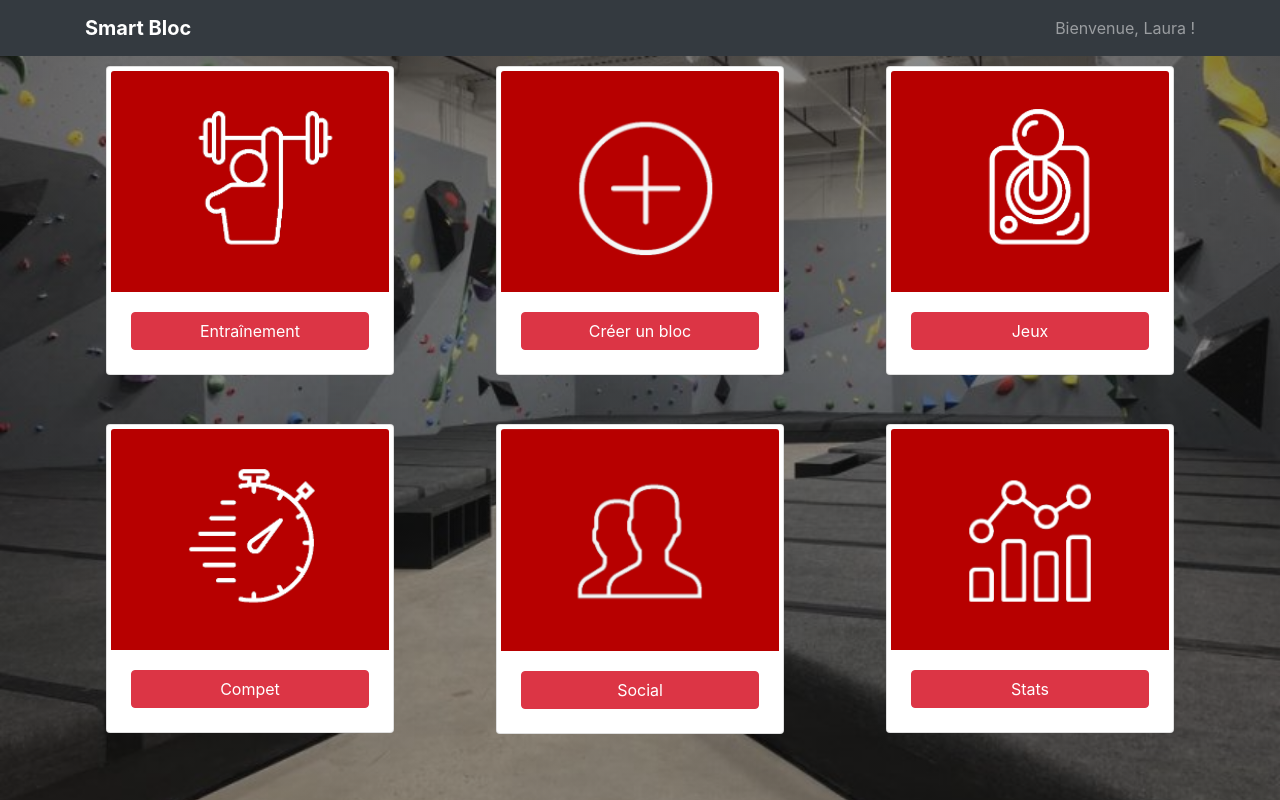
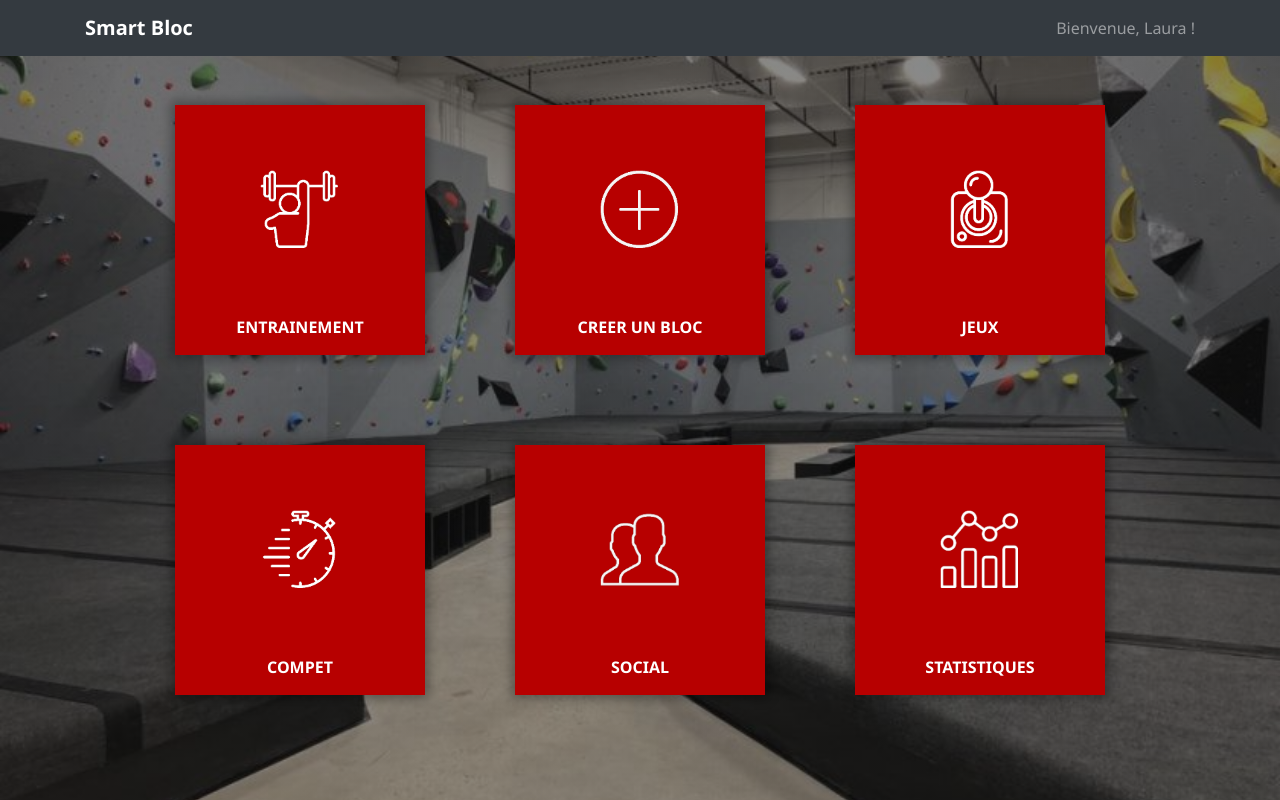
Before and after one commit to Zangdorf/pils, a Django app: page / in a window 1280 px wide. Run offline with Django 3.2, Linux system fonts and the light colour scheme; some libraries are stand-ins or nearby versions.

Commit message:
Improved main menu design, added training settings, show image when training starts

```diff
--- /dev/null
+++ b/smartbloc/cover/static/css/base.css
@@ -0,0 +1,16 @@
+* {
+  /* font-family: 'Montserrat', sans-serif; */
+  font-family: "Segoe UI", Roboto, sans-serif;
+}
+
+button {
+  font-family: "Segoe UI", Roboto, sans-serif;
+}
+
+select {
+  font-family: "Segoe UI", Roboto, sans-serif;
+}
+
+option {
+  font-family: "Segoe UI", Roboto, sans-serif;
+}
--- a/smartbloc/cover/static/css/cover.css
+++ b/smartbloc/cover/static/css/cover.css
@@ -11,3 +11,45 @@ html, body {
   -o-background-size: cover;
   background-size: cover;
 }
+
+.menu-item {
+  background-color: #b70000;
+  width: 250px;
+  height: 250px;
+  display: flex;
+  flex-direction: column;
+  margin: 45px;
+  transition: background-color 0.1s ease-in;
+  box-shadow: 0 0 10px 4px rgba(0, 0, 0, 0.3);
+}
+
+.menu-item:hover {
+  background-color: #990000;
+}
+
+.menu-icon-wrapper {
+  flex-grow: 1;
+}
+
+.menu-icon {
+  position: relative;
+  display: block;
+  width: 80px;
+  top: 50%;
+  left: 50%;
+  transform: translate(-50%, -50%);
+}
+
+.menu-label {
+  color: white;
+  font-weight: bold;
+  text-align: center;
+}
+
+@media only screen and (max-width: 1200px) {
+  .menu-item {
+    margin: 25px;
+    width: 200px;
+    height: 200px;
+  }
+}
--- a/smartbloc/cover/templates/cover.html
+++ b/smartbloc/cover/templates/cover.html
@@ -6,7 +6,9 @@
     {% load static %}
     <meta charset="UTF-8">
     <title>Smart Bloc</title>
-    <link rel="stylesheet" href="https://stackpath.bootstrapcdn.com/bootstrap/4.3.1/css/bootstrap.min.css" integrity="sha384-ggOyR0iXCbMQv3Xipma34MD+dH/1fQ784/j6cY/iJTQUOhcWr7x9JvoRxT2MZw1T" crossorigin="anonymous">
+    <link rel="stylesheet" href="https://stackpath.bootstrapcdn.com/bootstrap/4.3.1/css/bootstrap.min.css"
+        integrity="sha384-ggOyR0iXCbMQv3Xipma34MD+dH/1fQ784/j6cY/iJTQUOhcWr7x9JvoRxT2MZw1T" crossorigin="anonymous">
+    <link rel="stylesheet" href="{% static 'css/base.css' %}">
     <link rel="stylesheet" href="{% static 'css/cover.css' %}">
     <link rel="stylesheet" href="{% static 'css/animate.css' %}">
 
@@ -31,16 +33,51 @@
     <div style="height : 100vh">
         <div class="container h-100">
             <div class="row h-100 justify-content-center align-items-center">
-                <div class="row">
-                    <div class="col-xs-12 col-sm-6 col-md-4 col-lg-4 col-xl-4 py-4">
-                        <div class="card mx-auto p-1 wow zoomIn" style="width: 18rem;">
-                            <img class="card-img-top" src="{% static 'img/img_training.png' %}" alt="Card image cap">
-                            <div class="card-body">
-                                <a href="/training/" class="btn btn-danger btn-block mx-auto">Entraînement</a>
-                            </div>
+                <div class="row justify-content-center">
+                    <a href="/training" class="menu-item">
+                        <div class="menu-icon-wrapper">
+                            <img class="menu-icon" src="{% static 'icons/training.png' %}" alt="Card image cap">
                         </div>
-                    </div>
-                    <div class="col-xs-12 col-sm-6 col-md-4 col-lg-4 col-xl-4 py-4">
+                        <p class="menu-label">ENTRAINEMENT</p>
+                    </a>
+
+                    <a href="/addblock" class="menu-item">
+                        <div class="menu-icon-wrapper">
+                            <img class="menu-icon" src="{% static 'icons/add.png' %}" alt="Card image cap">
+                        </div>
+                        <p class="menu-label">CREER UN BLOC</p>
+                    </a>
+
+                    <a href="/games" class="menu-item">
+                        <div class="menu-icon-wrapper">
+                            <img class="menu-icon" src="{% static 'icons/game.png' %}" alt="Card image cap">
+                        </div>
+                        <p class="menu-label">JEUX</p>
+                    </a>
+
+                    <a href="/compet" class="menu-item">
+                        <div class="menu-icon-wrapper">
+                            <img class="menu-icon" src="{% static 'icons/chrono.png' %}" alt="Card image cap">
+                        </div>
+                        <p class="menu-label">COMPET</p>
+                    </a>
+
+
+                    <a href="/social" class="menu-item">
+                        <div class="menu-icon-wrapper">
+                            <img class="menu-icon" src="{% static 'icons/social.png' %}" alt="Card image cap">
+                        </div>
+                        <p class="menu-label">SOCIAL</p>
+                    </a>
+
+
+                    <a href="/stats" class="menu-item">
+                        <div class="menu-icon-wrapper">
+                            <img class="menu-icon" src="{% static 'icons/stats.png' %}" alt="Card image cap">
+                        </div>
+                        <p class="menu-label">STATISTIQUES</p>
+                    </a>
+                    <!-- <div class="col-xs-12 col-sm-6 col-md-4 col-lg-4 col-xl-4 py-4">
                         <div class="card mx-auto p-1 wow zoomIn" style="width: 18rem;">
                             <img class="card-img-top" src="{% static 'img/img_addbloc.png' %}" alt="Card image cap">
                             <div class="card-body">
@@ -79,7 +116,7 @@
                                 <a href="/stats/" class="btn btn-danger btn-block mx-auto">Stats</a>
                             </div>
                         </div>
-                    </div>
+                    </div> -->
                 </div>
             </div>
         </div>
@@ -88,9 +125,15 @@
 
 </body>
 
-<script src="https://code.jquery.com/jquery-3.3.1.slim.min.js" integrity="sha384-q8i/X+965DzO0rT7abK41JStQIAqVgRVzpbzo5smXKp4YfRvH+8abtTE1Pi6jizo" crossorigin="anonymous"></script>
-<script src="https://cdnjs.cloudflare.com/ajax/libs/popper.js/1.14.7/umd/popper.min.js" integrity="sha384-UO2eT0CpHqdSJQ6hJty5KVphtPhzWj9WO1clHTMGa3JDZwrnQq4sF86dIHNDz0W1" crossorigin="anonymous"></script>
-<script src="https://stackpath.bootstrapcdn.com/bootstrap/4.3.1/js/bootstrap.min.js" integrity="sha384-JjSmVgyd0p3pXB1rRibZUAYoIIy6OrQ6VrjIEaFf/nJGzIxFDsf4x0xIM+B07jRM" crossorigin="anonymous"></script>
+<script src="https://code.jquery.com/jquery-3.3.1.slim.min.js"
+    integrity="sha384-q8i/X+965DzO0rT7abK41JStQIAqVgRVzpbzo5smXKp4YfRvH+8abtTE1Pi6jizo"
+    crossorigin="anonymous"></script>
+<script src="https://cdnjs.cloudflare.com/ajax/libs/popper.js/1.14.7/umd/popper.min.js"
+    integrity="sha384-UO2eT0CpHqdSJQ6hJty5KVphtPhzWj9WO1clHTMGa3JDZwrnQq4sF86dIHNDz0W1"
+    crossorigin="anonymous"></script>
+<script src="https://stackpath.bootstrapcdn.com/bootstrap/4.3.1/js/bootstrap.min.js"
+    integrity="sha384-JjSmVgyd0p3pXB1rRibZUAYoIIy6OrQ6VrjIEaFf/nJGzIxFDsf4x0xIM+B07jRM"
+    crossorigin="anonymous"></script>
 <script src="{% static 'js/wow.min.js' %}"></script>
 <script src="{% static 'js/cover.js' %}"></script>
 
--- a/smartbloc/training/urls.py
+++ b/smartbloc/training/urls.py
@@ -1,8 +1,10 @@
 from django.conf.urls import url
+from django.urls import path
 from . import views
 
 urlpatterns = [
 
     url(r'^$', views.training, name='training'),
+    path('showImage', views.showImage),
 
 ]
```
Also changed, not shown: smartbloc/cover/static/css/training.css (added, +33 -0 lines), smartbloc/training/templates/training.html (+42 -6 lines), smartbloc/training/views.py (+7 -0 lines), smartbloc/cover/static/icons/add.png (added), smartbloc/cover/static/icons/chrono.png (added), smartbloc/cover/static/icons/game.png (added), smartbloc/cover/static/icons/settings.png (added), smartbloc/cover/static/icons/social.png (added), smartbloc/cover/static/icons/stats.png (added), smartbloc/cover/static/icons/training.png (added), smartbloc/test.jpg (added), 1 other file.
